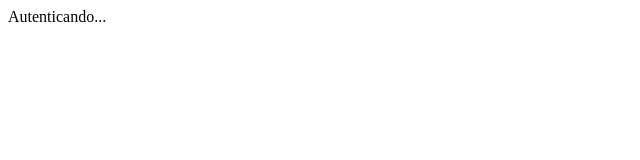
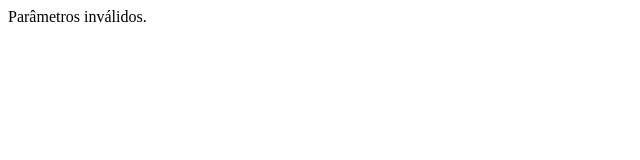
Before and after one commit to davijaf/relay, a plain HTML site: page index.html in a window 1280 px wide. Shown: the full height of the page, 0-640 px from the left. Drawn offline with Linux system fonts and the light colour scheme.

Commit message:
Update index.html

```diff
--- a/index.html
+++ b/index.html
@@ -4,25 +4,31 @@
 <meta charset="UTF-8">
 <title>Redirecionando...</title>
 <meta name="viewport" content="width=device-width,initial-scale=1">
+</head>
+<body>Autenticando...
 <script>
-(function(){
-  function p(n){return new URLSearchParams(location.search).get(n);}
-  const uri = p('uri');
-  const token = p('token');
+document.addEventListener('DOMContentLoaded', () => {
+  const params = new URLSearchParams(location.search);
+  const uri = params.get('uri');
+  const token = params.get('token');
   if(!uri || !token){
-    document.body.textContent='Parâmetros inválidos.'; return;
+    document.body.textContent='Parâmetros inválidos.';
+    return;
   }
   const form = document.createElement('form');
   form.method='POST';
   form.action=uri;
   form.style.display='none';
-  const inp=document.createElement('input');
+
+  const inp = document.createElement('input');
+  inp.type='hidden';
   inp.name='token';
   inp.value=token;
   form.appendChild(inp);
+
   document.body.appendChild(form);
-  setTimeout(()=>form.submit(),30);
-})();
+  form.submit();
+});
 </script>
-<body>Autenticando...</body>
+</body>
 </html>
```
